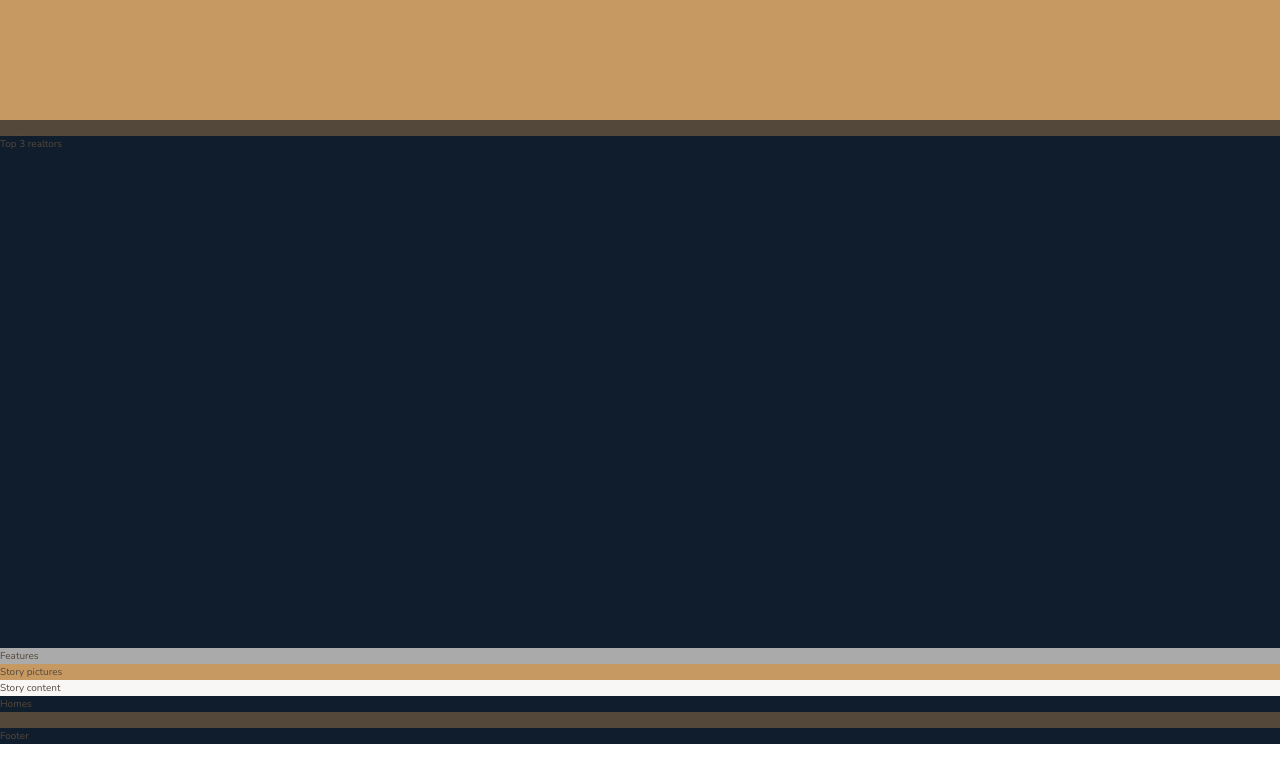
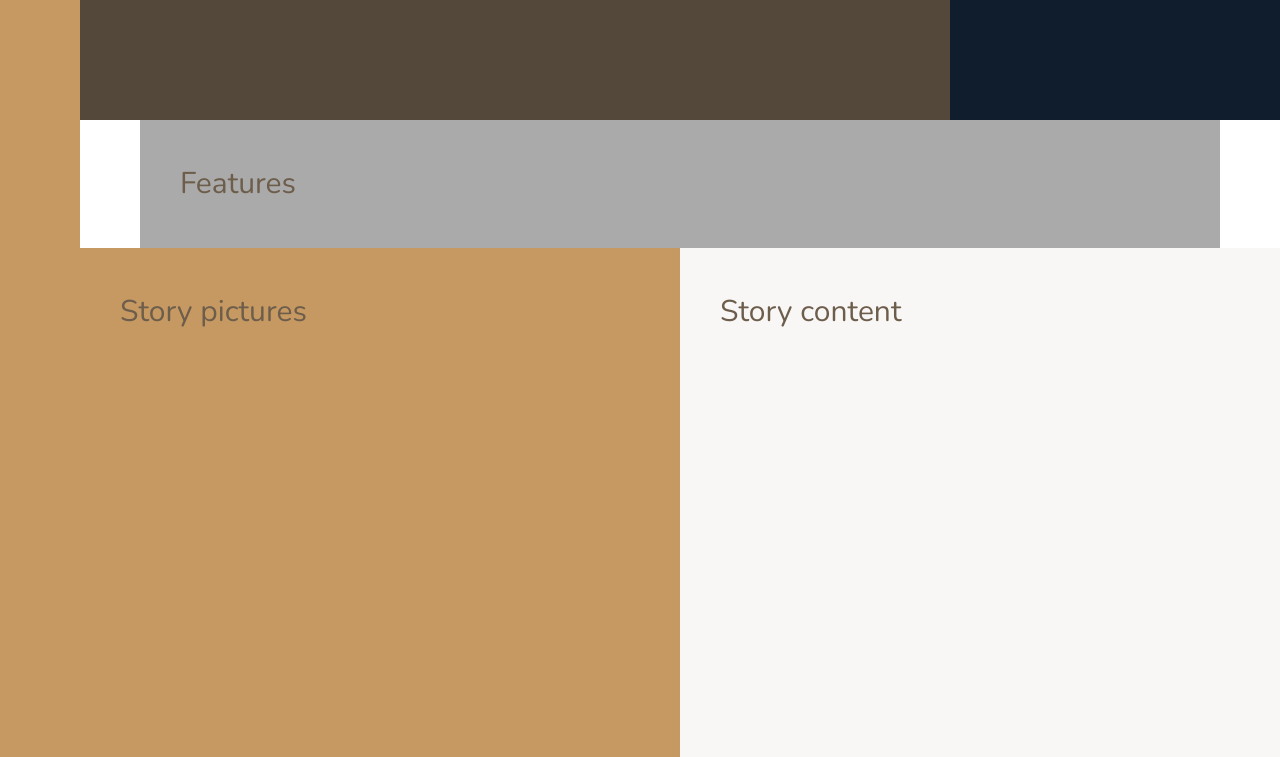
Before and after one commit to Harritone/css_saas, a website: page nexter/index.html in a window 1280 px wide. Shown: the part 520-1277 px from the top of the page. Drawn offline with nearby package versions, Linux system fonts and the light colour scheme.

Commit message:
Implemented overall GRID layout

```diff
--- a/nexter/sass/_base.scss
+++ b/nexter/sass/_base.scss
@@ -29,7 +29,7 @@ html {
 
 body {
   font-family: $font-primary;
-  color: $color-grey-dark-1;
+  color: $color-grey-dark-2;
   font-weight: 300;
   line-height: 1.6;
 }
@@ -37,4 +37,9 @@ body {
 .container {
   display: grid;
   grid-template-rows: 80vh min-content 40vw repeat(3, min-content);
+  grid-template-columns: [sidebar-start] 8rem [sidebar-end full-start] minmax(6rem, 1fr) [center-start] repeat(8,[col-start]  minmax(min-content, 14rem) [col-end]) [center-end] minmax(6rem, 1fr) [full-end];
+  & > * {
+    padding: 40px;
+    font-size: 3rem;
+  }
 }
--- a/nexter/sass/_features.scss
+++ b/nexter/sass/_features.scss
@@ -1,3 +1,4 @@
 .features {
   background-color: $color-grey-light-2;
+  grid-column: center-start / center-end;
 }
--- a/nexter/sass/_footer.scss
+++ b/nexter/sass/_footer.scss
@@ -1,3 +1,4 @@
 .footer {
   background-color: $color-secondary;
+  grid-column: full-start / full-end;
 }
--- a/nexter/sass/_gallery.scss
+++ b/nexter/sass/_gallery.scss
@@ -1,3 +1,4 @@
 .gallery {
   background-color: $color-grey-dark-1;
+  grid-column: full-start / full-end;
 }
--- a/nexter/sass/_header.scss
+++ b/nexter/sass/_header.scss
@@ -1,3 +1,4 @@
 .header {
   background-color: $color-grey-dark-1;
+  grid-column: full-start / col-end 6;
 }
--- a/nexter/sass/_homes.scss
+++ b/nexter/sass/_homes.scss
@@ -1,3 +1,4 @@
 .homes {
   background-color: $color-secondary;
+  grid-column: center-start / center-end;
 }
--- a/nexter/sass/_realtors.scss
+++ b/nexter/sass/_realtors.scss
@@ -1,3 +1,4 @@
 .realtors {
   background-color: $color-secondary;
+  grid-column: col-start 7 / full-end;
 }
--- a/nexter/sass/_sidebar.scss
+++ b/nexter/sass/_sidebar.scss
@@ -1,3 +1,5 @@
 .sidebar {
   background-color: $color-primary;
+  grid-column: sidebar-start / sidebar-end;
+  grid-row: 1 / -1;
 }
--- a/nexter/sass/_story.scss
+++ b/nexter/sass/_story.scss
@@ -1,8 +1,10 @@
 .story {
   &__pictures {
     background-color: $color-primary;
+    grid-column: full-start / col-end 4;
   }
   &__content {
     background-color: $color-grey-light-1;
+    grid-column: col-start 5 / full-end;
   }
 }
```
Also changed, not shown: nexter/css/style.css.
